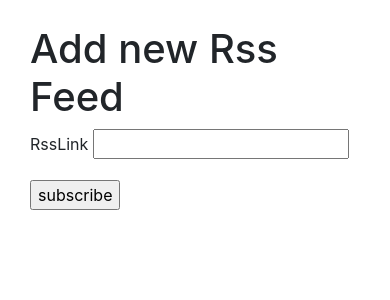
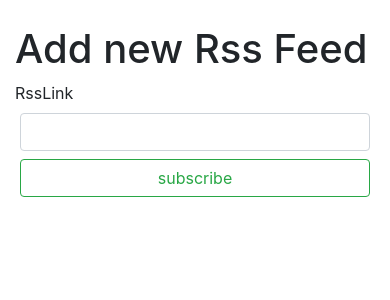
Before and after one commit to giacomocaironi/RssReader, a Flask app: page /add in a window 390 px wide. Shown: the part 56-356 px from the top of the page. Run offline with Flask 2, Linux system fonts and the light colour scheme; the visitor is signed in with stand-in values (Sample User, id 1); data comes from the database, SQL or seed files in the repository; parts of the project's set-up code (start-up, migrations or seed data) failed here and were passed over; some libraries are stand-ins or nearby versions.

Commit message:
better css and templates

```diff
--- a/rss_reader/parser.py
+++ b/rss_reader/parser.py
@@ -112,7 +112,7 @@ def add_new_entries(data, feed):
             ):  # do not add doubles
                 continue
             cleaner = Cleaner(kill_tags=["img"])
-            content = cleaner.clean_html(entry.summary[:500])
+            content = cleaner.clean_html(entry.summary[:1000])
             entry_db = RssEntry(
                 title=entry.title,
                 date=time,
--- a/rss_reader/static/css/base.css
+++ b/rss_reader/static/css/base.css
@@ -6,3 +6,22 @@
   height: 32px;
   width: 32px;
 }
+
+.card{
+  margin: 10px;
+}
+
+.card-body{
+  padding: 0.5rem;
+}
+
+.form-control{
+  margin: 0px 5px 0px 5px;
+}
+
+@media screen and (max-width: 576px) {
+  .mobile-wide-button{
+    width: 100%;
+    margin: 5px;
+  }
+}
--- a/rss_reader/templates/add.html
+++ b/rss_reader/templates/add.html
@@ -1,24 +1,16 @@
 {% extends "base.html" %}
 {% block content %}
 
-<div class="col">
+<div class="">
   <h1>Add new Rss Feed</h1>
-  <form class="" action="" method="post">
+  <form class="form-inline" action="" method="post">
     {{form.hidden_tag()}}
-    <p>
       {{form.rss_link.label}}
-      {{form.rss_link}}
+      {{form.rss_link(class_="form-control mr-sm-2")}}
+      {{form.submit(class_="btn btn-outline-success my-2 my-sm-0 mobile-wide-button")}}
       {% for error in form.rss_link.errors %}
         {{error}}
       {% endfor %}
-    </p>
-    <p>
-    </p>
-    <p>
-    </p>
-    <p>
-      {{form.submit}}
-    </p>
   </form>
 </div>
 
--- a/rss_reader/templates/admin_feed_detail.html
+++ b/rss_reader/templates/admin_feed_detail.html
@@ -4,9 +4,13 @@
 <form class="" action="" method="post" novalidate>
   {{form.hidden_tag()}}
 <div class="card" style="margin: 10px">
-    <div class="card-body">
+    <div class="card-body form-inline">
       {{form.title.label}} {{form.title(class="form-control my-2 my-sm-0")}}
+    </div>
+    <div class="card-body form-inline">
       {{form.link.label}} {{form.link(class="form-control my-2 my-sm-0")}}
+    </div>
+    <div class="card-body form-inline">
       {{form.eliminate.label}} {{form.eliminate(class="form-control my-2 my-sm-0")}}
     </div>
 </div>
--- a/rss_reader/templates/admin_feed_list.html
+++ b/rss_reader/templates/admin_feed_list.html
@@ -3,8 +3,9 @@
 
 {% for feed in feeds %}
 <div class="card">
-  <a href="{{url_for("admin_feed_detail", rss_feed=feed.id) }}"><h3>{{feed.title}}</h3></a>
-
+  <div class="card-body">
+    <a href="{{url_for("admin_feed_detail", rss_feed=feed.id) }}"><h3>{{feed.title}}</h3></a>
+  </div>
 </div>
 {% endfor %}
 
--- a/rss_reader/templates/explore.html
+++ b/rss_reader/templates/explore.html
@@ -1,9 +1,9 @@
 {% extends "base.html" %}
 {% block content %}
-<div class="col container" style="margin: 10px">
+<div class="">
   <form class="form-inline my-2 my-lg-0" action="" method="get" novalidate>
       {{form.q(placeholder="Search...", class_="form-control mr-sm-2")}}
-      {{form.submit(class_="btn btn-outline-success my-2 my-sm-0")}}
+      {{form.submit(class_="btn btn-outline-success my-2 my-sm-0 mobile-wide-button")}}
       {% for error in form.q.errors %}
       {{error}}
       {% endfor %}
```
Also changed, not shown: rss_reader/templates/index.html (+11 -6 lines).
